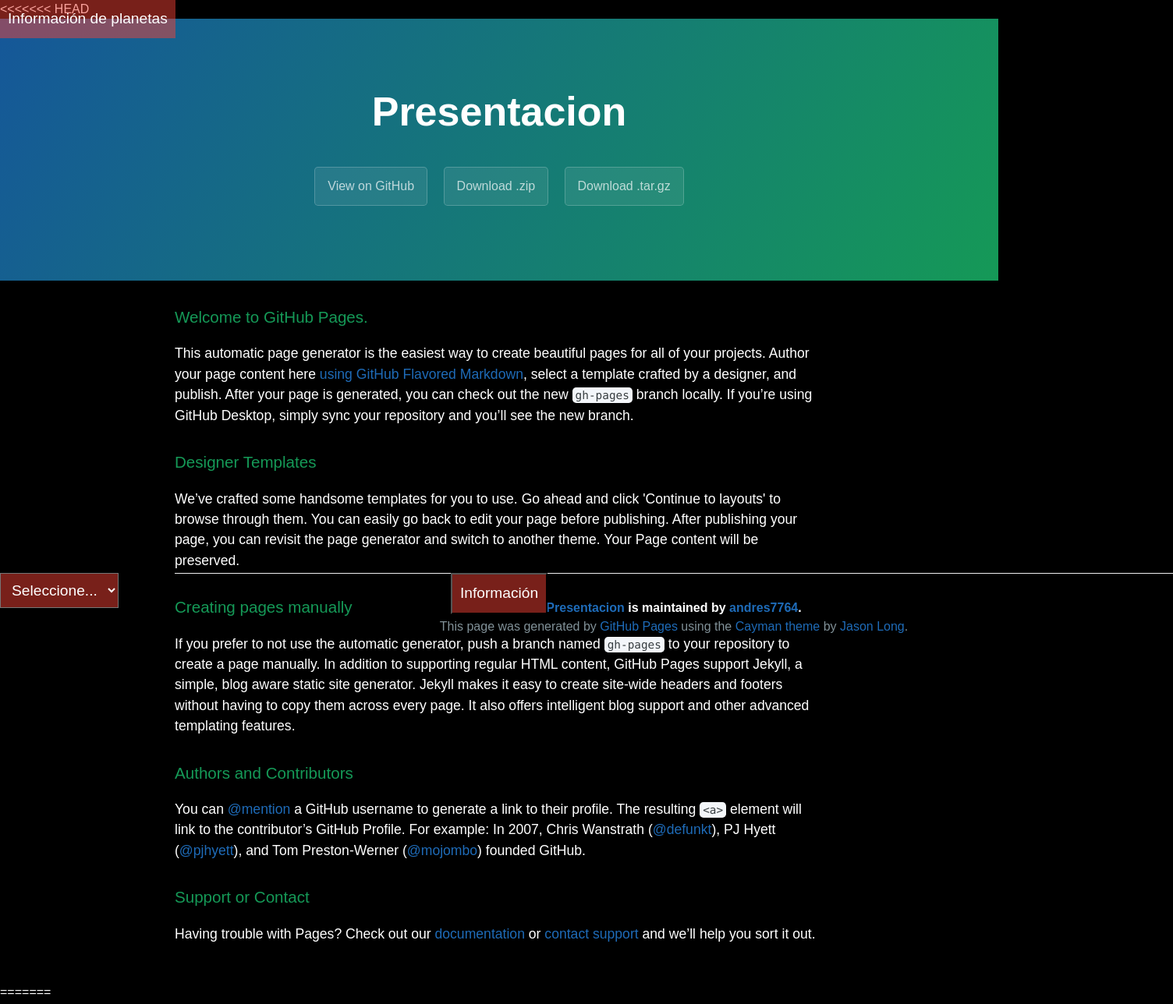
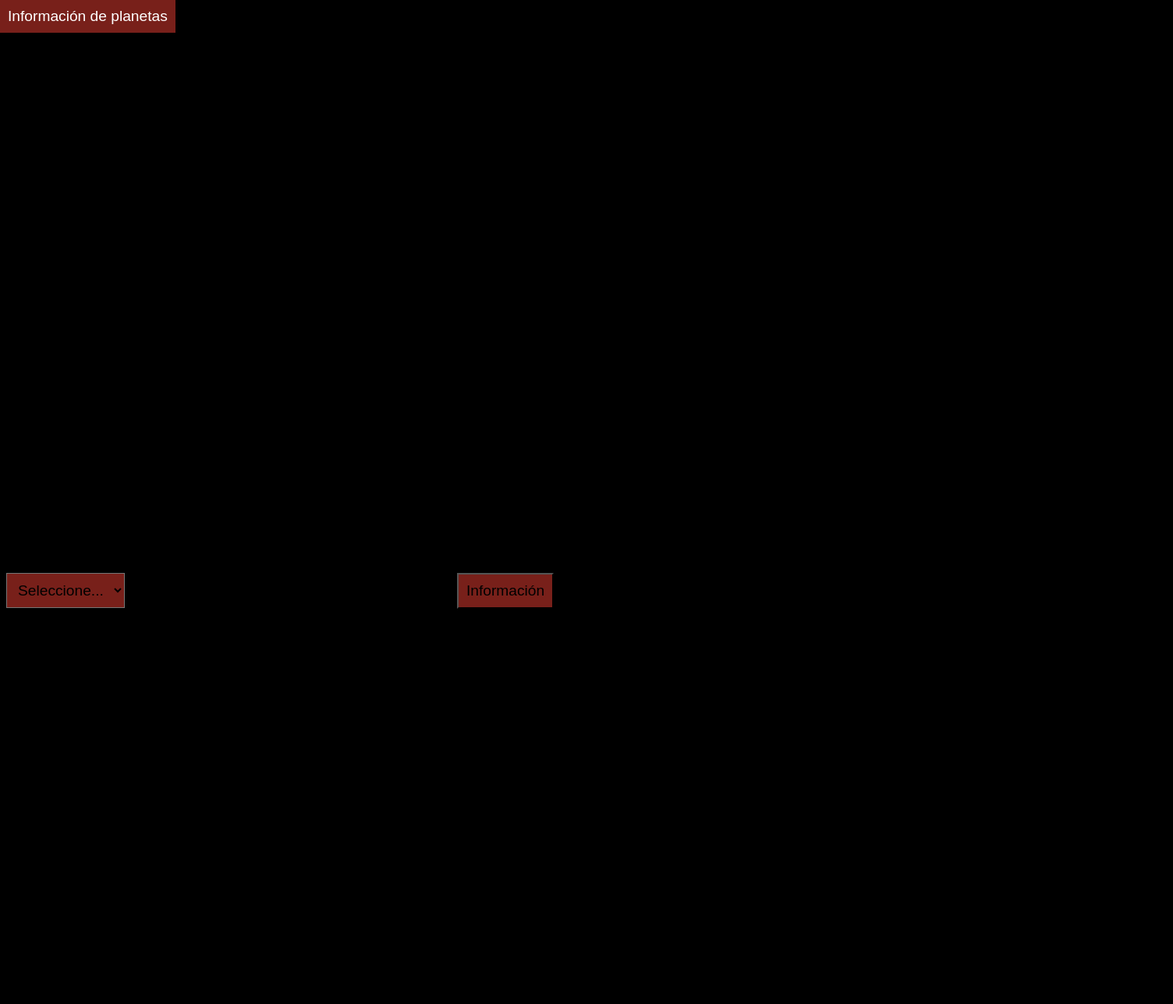
Before and after one commit to andres7764/Presentacion, a plain HTML site: page index.html in a window 1280 px wide. Shown: the top 1288 px of the page at 78% size, 1504 px wide, since content can reach past the window. After the commit the page ends 800 px from the top, so only its background shows below. Drawn offline with Linux system fonts and the light colour scheme.

Commit message:
Update index.html

```diff
--- a/index.html
+++ b/index.html
@@ -1,61 +1,4 @@
 <!DOCTYPE html>
-<<<<<<< HEAD
-<html lang="en-us">
-  <head>
-    <meta charset="UTF-8">
-    <title>Presentacion by andres7764</title>
-    <meta name="viewport" content="width=device-width, initial-scale=1">
-    <link rel="stylesheet" type="text/css" href="stylesheets/normalize.css" media="screen">
-    <link href='https://fonts.googleapis.com/css?family=Open+Sans:400,700' rel='stylesheet' type='text/css'>
-    <link rel="stylesheet" type="text/css" href="stylesheets/stylesheet.css" media="screen">
-    <link rel="stylesheet" type="text/css" href="stylesheets/github-light.css" media="screen">
-  </head>
-  <body>
-    <section class="page-header">
-      <h1 class="project-name">Presentacion</h1>
-      <h2 class="project-tagline"></h2>
-      <a href="https://github.com/andres7764/Presentacion" class="btn">View on GitHub</a>
-      <a href="https://github.com/andres7764/Presentacion/zipball/master" class="btn">Download .zip</a>
-      <a href="https://github.com/andres7764/Presentacion/tarball/master" class="btn">Download .tar.gz</a>
-    </section>
-
-    <section class="main-content">
-      <h3>
-<a id="welcome-to-github-pages" class="anchor" href="#welcome-to-github-pages" aria-hidden="true"><span aria-hidden="true" class="octicon octicon-link"></span></a>Welcome to GitHub Pages.</h3>
-
-<p>This automatic page generator is the easiest way to create beautiful pages for all of your projects. Author your page content here <a href="https://guides.github.com/features/mastering-markdown/">using GitHub Flavored Markdown</a>, select a template crafted by a designer, and publish. After your page is generated, you can check out the new <code>gh-pages</code> branch locally. If you’re using GitHub Desktop, simply sync your repository and you’ll see the new branch.</p>
-
-<h3>
-<a id="designer-templates" class="anchor" href="#designer-templates" aria-hidden="true"><span aria-hidden="true" class="octicon octicon-link"></span></a>Designer Templates</h3>
-
-<p>We’ve crafted some handsome templates for you to use. Go ahead and click 'Continue to layouts' to browse through them. You can easily go back to edit your page before publishing. After publishing your page, you can revisit the page generator and switch to another theme. Your Page content will be preserved.</p>
-
-<h3>
-<a id="creating-pages-manually" class="anchor" href="#creating-pages-manually" aria-hidden="true"><span aria-hidden="true" class="octicon octicon-link"></span></a>Creating pages manually</h3>
-
-<p>If you prefer to not use the automatic generator, push a branch named <code>gh-pages</code> to your repository to create a page manually. In addition to supporting regular HTML content, GitHub Pages support Jekyll, a simple, blog aware static site generator. Jekyll makes it easy to create site-wide headers and footers without having to copy them across every page. It also offers intelligent blog support and other advanced templating features.</p>
-
-<h3>
-<a id="authors-and-contributors" class="anchor" href="#authors-and-contributors" aria-hidden="true"><span aria-hidden="true" class="octicon octicon-link"></span></a>Authors and Contributors</h3>
-
-<p>You can <a href="https://help.github.com/articles/basic-writing-and-formatting-syntax/#mentioning-users-and-teams" class="user-mention">@mention</a> a GitHub username to generate a link to their profile. The resulting <code>&lt;a&gt;</code> element will link to the contributor’s GitHub Profile. For example: In 2007, Chris Wanstrath (<a href="https://github.com/defunkt" class="user-mention">@defunkt</a>), PJ Hyett (<a href="https://github.com/pjhyett" class="user-mention">@pjhyett</a>), and Tom Preston-Werner (<a href="https://github.com/mojombo" class="user-mention">@mojombo</a>) founded GitHub.</p>
-
-<h3>
-<a id="support-or-contact" class="anchor" href="#support-or-contact" aria-hidden="true"><span aria-hidden="true" class="octicon octicon-link"></span></a>Support or Contact</h3>
-
-<p>Having trouble with Pages? Check out our <a href="https://help.github.com/pages">documentation</a> or <a href="https://github.com/contact">contact support</a> and we’ll help you sort it out.</p>
-
-      <footer class="site-footer">
-        <span class="site-footer-owner"><a href="https://github.com/andres7764/Presentacion">Presentacion</a> is maintained by <a href="https://github.com/andres7764">andres7764</a>.</span>
-
-        <span class="site-footer-credits">This page was generated by <a href="https://pages.github.com">GitHub Pages</a> using the <a href="https://github.com/jasonlong/cayman-theme">Cayman theme</a> by <a href="https://twitter.com/jasonlong">Jason Long</a>.</span>
-      </footer>
-
-    </section>
-
-
-  </body>
-=======
 <html lang="en">
 <head>
     <meta charset="UTF-8">
@@ -86,5 +29,4 @@
 	<script src = "js/script.js"></script>
 	<script src = "js/responsivevoice.js"></script>
 	<script src = "js/sweetalert.min.js"></script>
->>>>>>> refs/remotes/origin/master
 </html>
```
